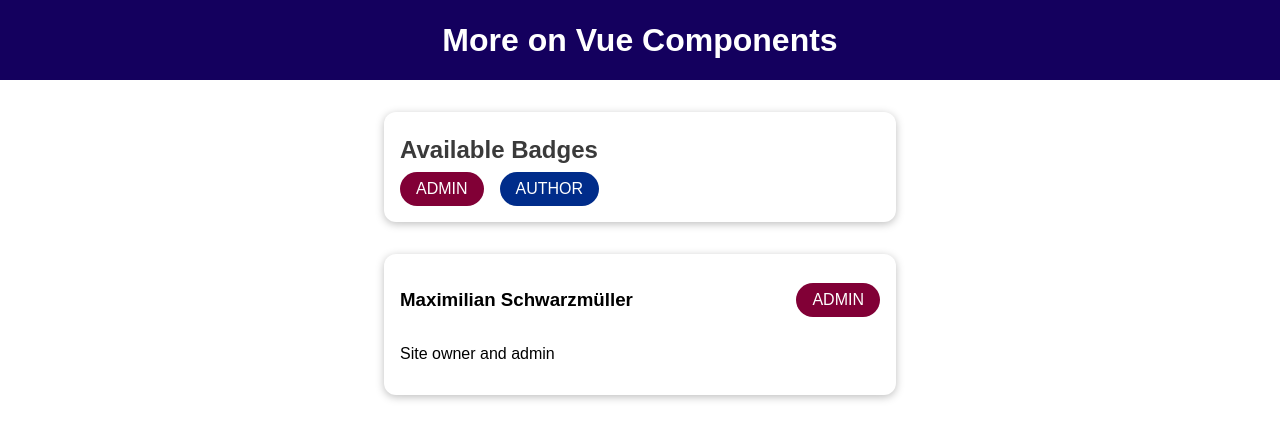
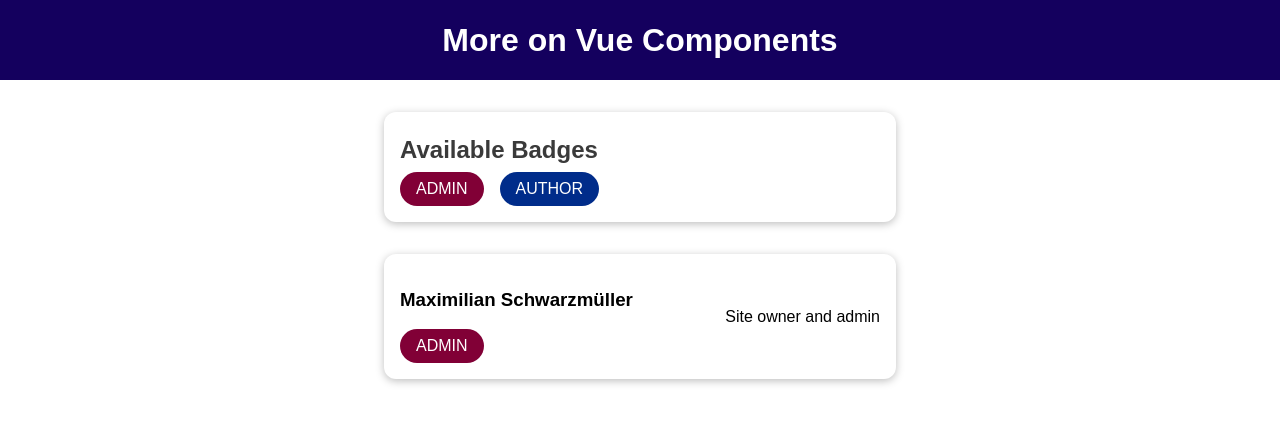
Before and after one commit to NicolasLi2/vue-complete-guide-max, a Vue app in the folder 09-01/: page / in a window 1280 px wide. Shown: the top 440 px of the page. Built offline with nearby package versions, Linux system fonts and the light colour scheme.

Commit message:
using slot

```diff
--- a/09-01/src/components/BadgeList.vue
+++ b/09-01/src/components/BadgeList.vue
@@ -1,6 +1,10 @@
 <template>
   <section>
+    <base-card>
+      <template v-slot:header>
         <h2>Available Badges</h2>
+      </template>
+      <template v-slot:default>
         <ul>
           <li>
             <base-badge type="admin" caption="ADMIN"></base-badge>
@@ -9,17 +13,12 @@
             <base-badge type="author" caption="AUTHOR"></base-badge>
           </li>
         </ul>
+      </template>
+    </base-card>
   </section>
 </template>
 
 <style scoped>
-section {
-  margin: 2rem auto;
-  max-width: 30rem;
-  border-radius: 12px;
-  box-shadow: 0 2px 8px rgba(0, 0, 0, 0.26);
-  padding: 1rem;
-}
 section h2 {
   margin: 0.5rem 0;
   color: #3a3a3a;
--- /dev/null
+++ b/09-01/src/components/BaseCard.vue
@@ -0,0 +1,22 @@
+<template>
+  <div>
+    <header>
+      <slot name="header"></slot>
+    </header>
+    <slot></slot>
+  </div>
+</template>
+
+<script>
+export default {};
+</script>
+
+<style scoped>
+div {
+  margin: 2rem auto;
+  max-width: 30rem;
+  border-radius: 12px;
+  box-shadow: 0 2px 8px rgba(0, 0, 0, 0.26);
+  padding: 1rem;
+}
+</style>
--- a/09-01/src/components/UserInfo.vue
+++ b/09-01/src/components/UserInfo.vue
@@ -1,10 +1,14 @@
 <template>
   <section>
-    <div>
-      <h3>{{ fullName }}</h3>
-      <base-badge :type="role" :caption="role.toUpperCase()"></base-badge>
-    </div>
-    <p>{{ infoText }}</p>
+    <base-card>
+      <template v-slot:header>
+        <h3>{{ fullName }}</h3>
+        <base-badge :type="role" :caption="role.toUpperCase()"></base-badge>
+      </template>
+      <template v-slot:default>
+        <p>{{ infoText }}</p>
+      </template>
+    </base-card>
   </section>
 </template>
 
@@ -15,14 +19,6 @@ export default {
 </script>
 
 <style scoped>
-section {
-  margin: 2rem auto;
-  max-width: 30rem;
-  border-radius: 12px;
-  box-shadow: 0 2px 8px rgba(0, 0, 0, 0.26);
-  padding: 1rem;
-}
-
 section div {
   display: flex;
   justify-content: space-between;
--- a/09-01/src/main.js
+++ b/09-01/src/main.js
@@ -2,9 +2,11 @@ import { createApp } from 'vue';
 
 import App from './App.vue';
 import BaseBadge from './components/BaseBadge.vue';
+import BaseCard from './components/BaseCard.vue';
 
 const app = createApp(App);
 
 app.component('base-badge', BaseBadge);
+app.component('base-card', BaseCard);
 
 app.mount('#app');
```
Lines whose indentation alone changed are shown as unchanged.
